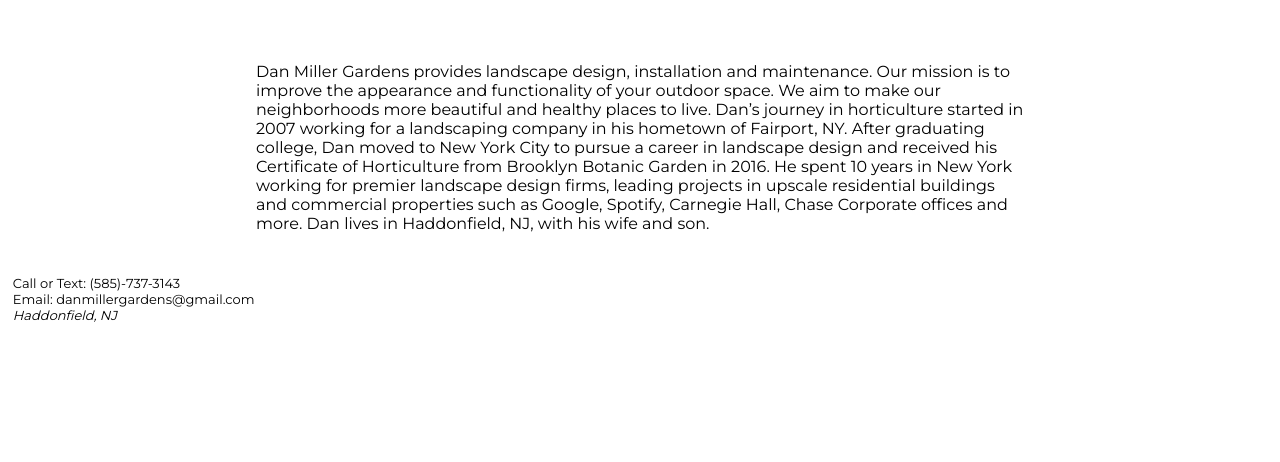
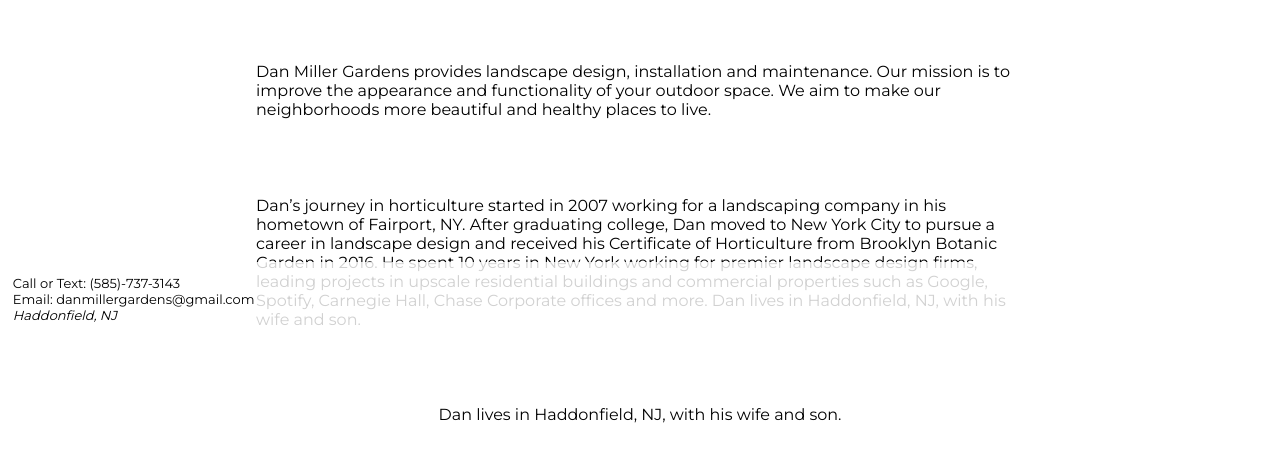
Before and after one commit to craig-mcgowan/dm-gardens-site, a Next.js app: page /about in a window 1280 px wide. Shown: the part 464-926 px from the top of the page. Before the commit the page ends 864 px from the top, so only its background shows below. Built offline with nearby package versions, Linux system fonts and the light colour scheme.

Commit message:
reworks index.jsx

```diff
--- a/pages/about.jsx
+++ b/pages/about.jsx
@@ -13,15 +13,20 @@ export default function About() {
         Dan Miller Gardens provides landscape design, installation and
         maintenance. Our mission is to improve the appearance and functionality
         of your outdoor space. We aim to make our neighborhoods more beautiful
-        and healthy places to live. Dan’s journey in horticulture started in
-        2007 working for a landscaping company in his hometown of Fairport, NY.
-        After graduating college, Dan moved to New York City to pursue a career
-        in landscape design and received his Certificate of Horticulture from
-        Brooklyn Botanic Garden in 2016. He spent 10 years in New York working
-        for premier landscape design firms, leading projects in upscale
-        residential buildings and commercial properties such as Google, Spotify,
-        Carnegie Hall, Chase Corporate offices and more. Dan lives in
-        Haddonfield, NJ, with his wife and son.
+        and healthy places to live.
+      </p>
+      <p className={styles.blurb}>
+        Dan’s journey in horticulture started in 2007 working for a landscaping
+        company in his hometown of Fairport, NY. After graduating college, Dan
+        moved to New York City to pursue a career in landscape design and
+        received his Certificate of Horticulture from Brooklyn Botanic Garden in
+        2016. He spent 10 years in New York working for premier landscape design
+        firms, leading projects in upscale residential buildings and commercial
+        properties such as Google, Spotify, Carnegie Hall, Chase Corporate
+        offices and more. Dan lives in Haddonfield, NJ, with his wife and son.
+      </p>
+      <p className={styles.blurb}>
+        Dan lives in Haddonfield, NJ, with his wife and son.
       </p>
     </div>
   );
```
Also changed, not shown: pages/index.js (+11 -6 lines).
